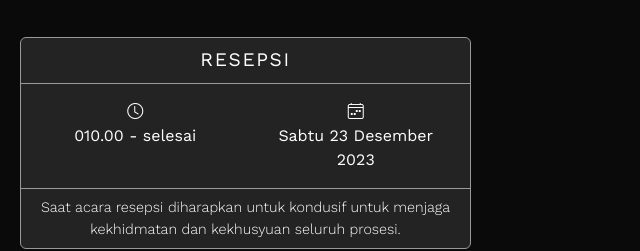
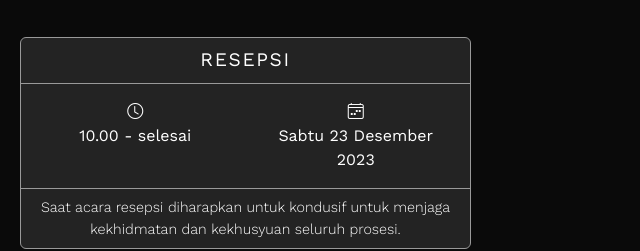
Before and after one commit to Arfwjn/web-wedding, a plain HTML site: page index.html in a window 1280 px wide. Shown: the part 2409-2660 px from the top of the page, 632-1272 px from the left. Drawn offline with nearby package versions, Linux system fonts and the light colour scheme; some packages are replaced by stand-ins of ours; a script that the page names is missing.

Commit message:
memperbaiki jam resepsi

```diff
--- a/index.html
+++ b/index.html
@@ -169,7 +169,7 @@
                 <div class="row justify-content-center">
                   <div class="col-md-6">
                     <i class="bi bi-clock d-block"></i>
-                    <span>010.00 - selesai</span>
+                    <span>10.00 - selesai</span>
                   </div>
                   <div class="col-md-6">
                     <i class="bi bi-calendar4-week d-block"></i>
```
